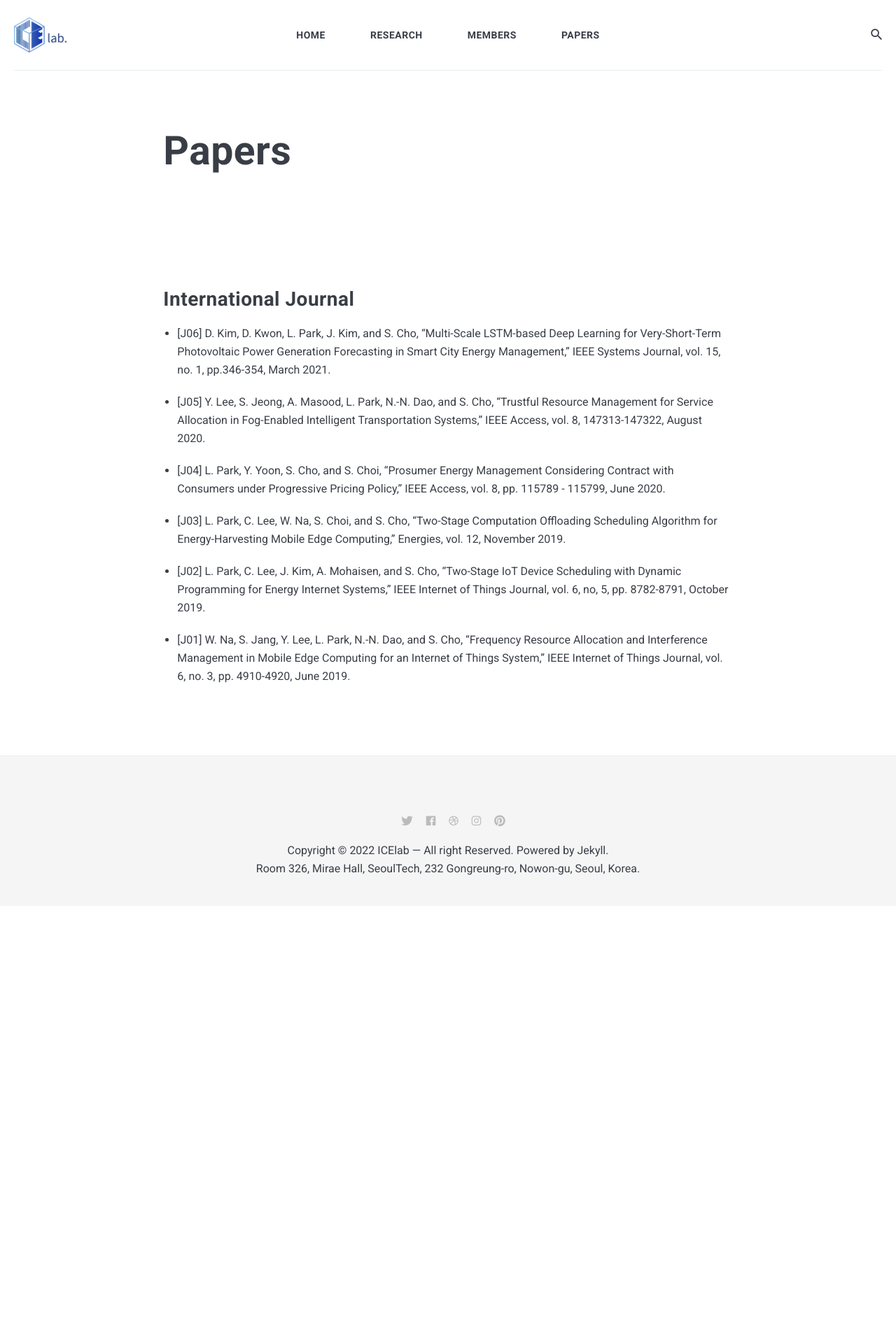
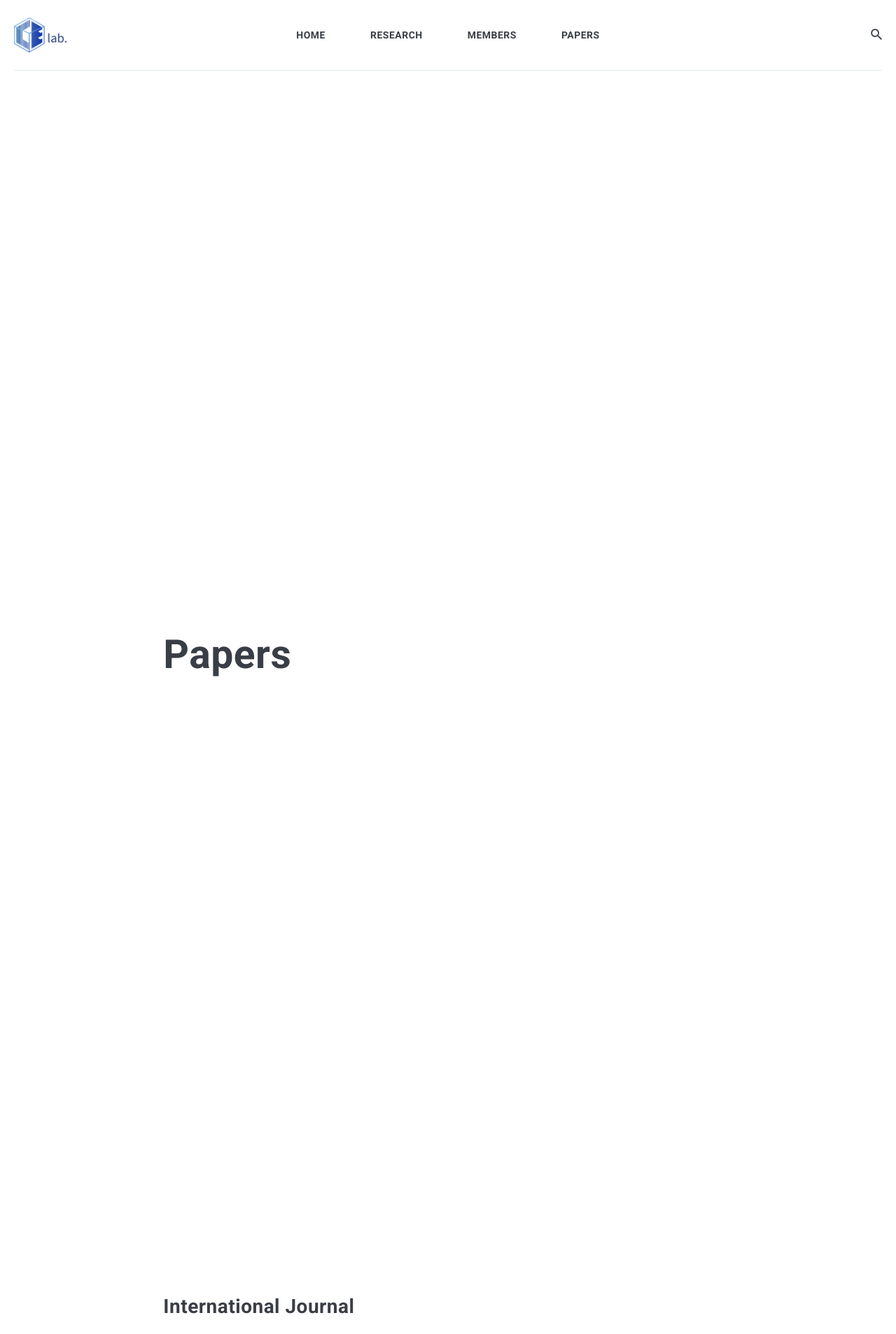
Before and after one commit to icelab-2020/HeeJaeMon123.github.io, a Jekyll site: the page built from _pages/02_papers.md, in a window 1280 px wide. Shown: the top 1907 px of the page at 70% size. Built offline with Jekyll 4.4.1, drawn with Linux system fonts in a browser that asks for light colours; nearby versions of some CDN libraries; our own code applies the rules of GitHub Pages for plain Markdown files; before the commit the page ends 1295 px from its top, so only the background shows below that.

Commit message:
Update _page.scss

```diff
--- a/_sass/4-layouts/_page.scss
+++ b/_sass/4-layouts/_page.scss
@@ -1,5 +1,5 @@
 .page-title-box {
-  padding: 80px 0;
+  padding: 800px 0;
   border-top: 1px solid $light-gray;
 
   .page-title {
```
